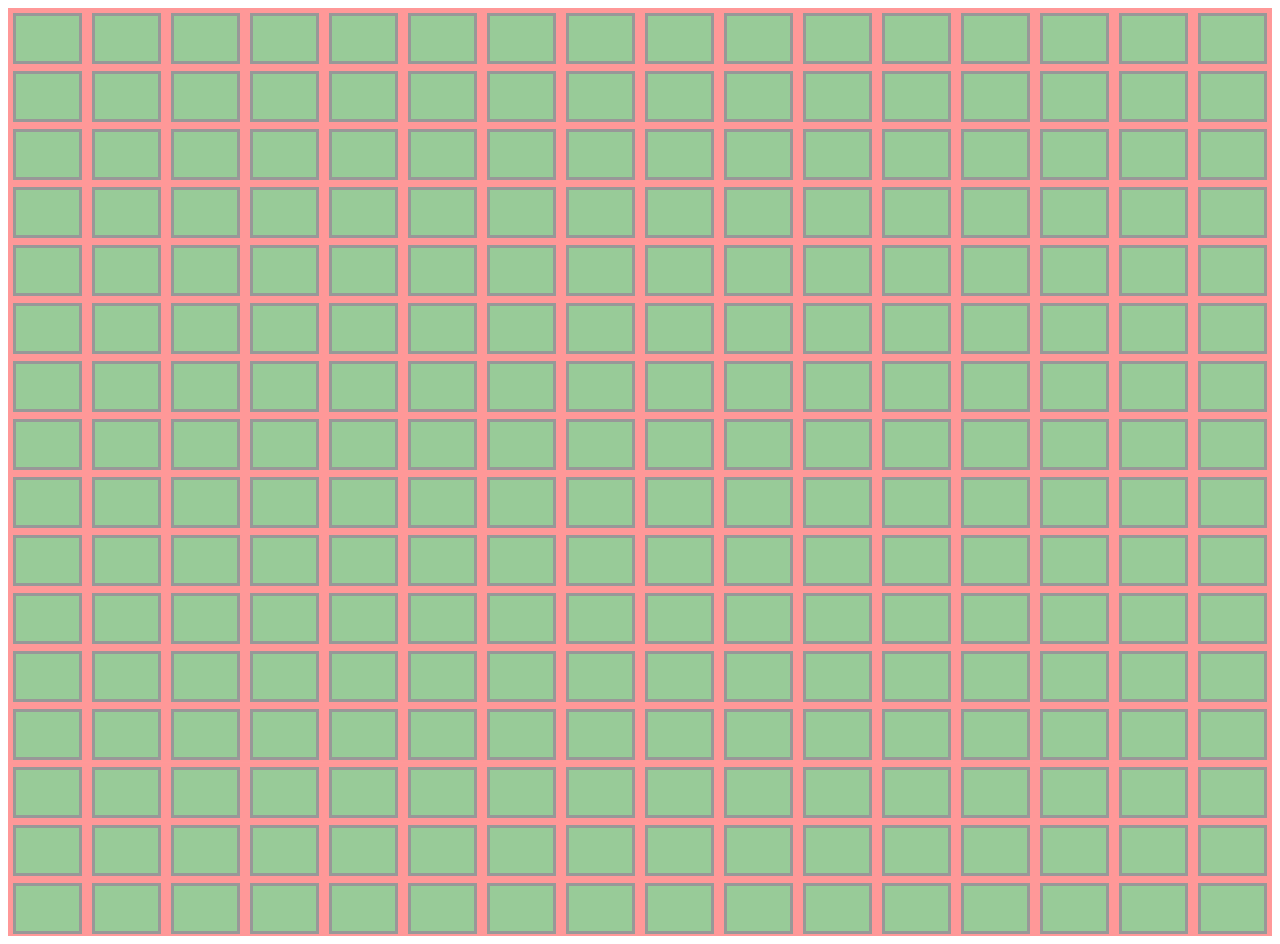
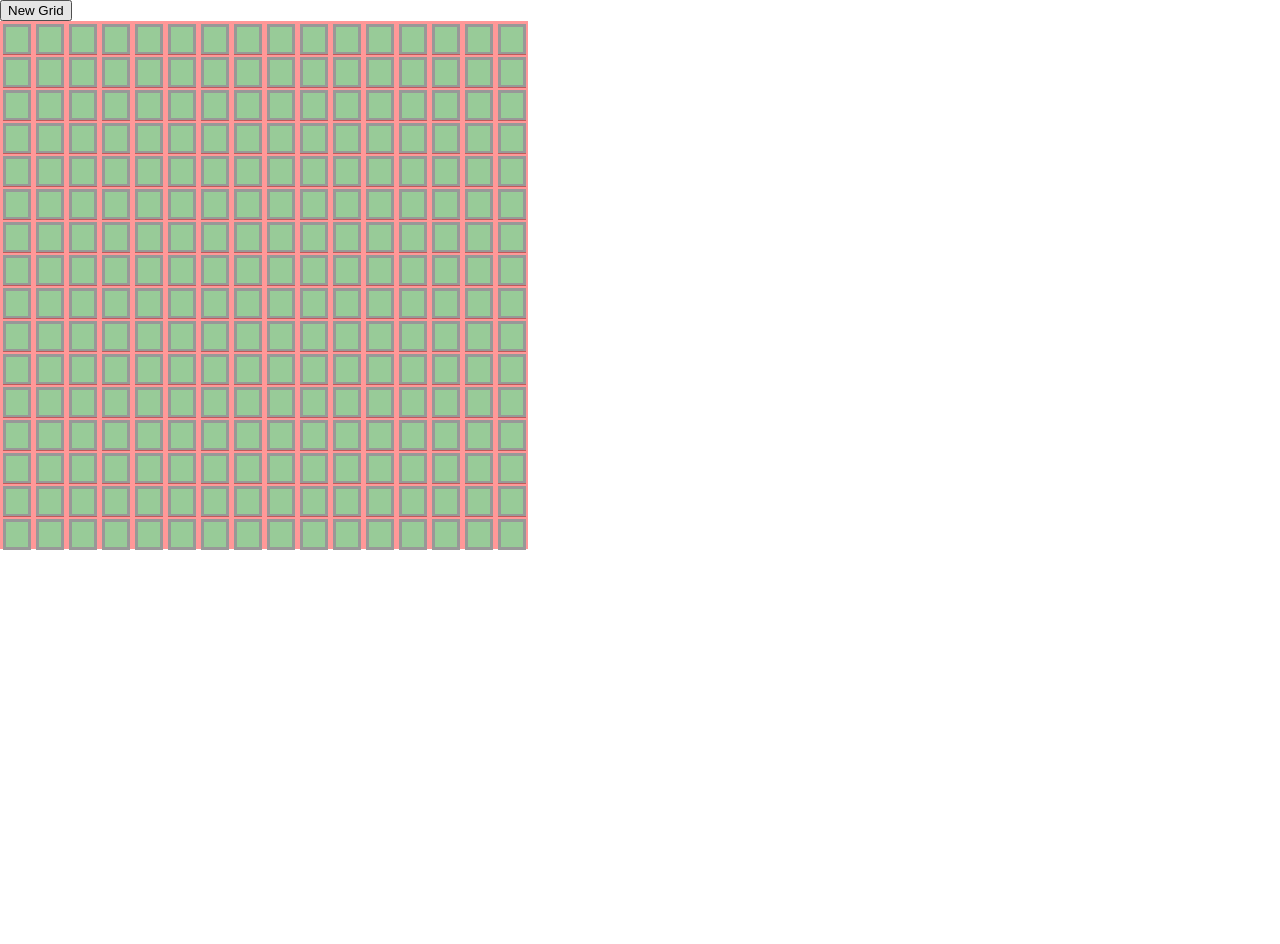
Before and after one commit to GooMoonRyoung/Etch-a-Sketch, a plain HTML site: page index.html in a window 1280 px wide. After the commit the page ends 800 px from the top, so only its background shows below. Drawn offline with Linux system fonts and the light colour scheme.

Commit message:
Moved grid creation logic into a functiom for ease of use. Added buttons creating a new grid to the HTML

```diff
--- a/index.html
+++ b/index.html
@@ -9,6 +9,8 @@
     <link rel="stylesheet" href="style.css">
 </head>
 <body>
+    <button>New Grid
+    </button>
     <div id="container"></div>
 </body>
 </html>
--- a/jsfile.js
+++ b/jsfile.js
@@ -4,13 +4,16 @@ I will add a hover event to the boxes that adds a transition/css class and when
 */
 
 const container = document.querySelector('#container');
-
-for ( r=1; r <= 16; r++){
+const xDefault = 16
+const yDefault = 16
+//This is the logic for creating the first 16 rows and 16 boxes in each row
+function createGrid(yAxis, xAxis){
+    for ( r=1; r <= yAxis; r++){
         const row = document.createElement('div');
         row.classList.add(`row`);
         row.classList.add(`r${r}`);
         container.appendChild(row);
-    for (b= 0; b < 16; b++){
+        for (b= 0; b < xAxis; b++){
             const currentRow = document.querySelector(`.r${r}`);
             console.log(currentRow);
             const box = document.createElement('div');
@@ -18,3 +21,5 @@ for ( r=1; r <= 16; r++){
             currentRow.appendChild(box);
         }
     }
+}
+createGrid(yDefault, xDefault)
--- a/style.css
+++ b/style.css
@@ -1,12 +1,16 @@
+body{
+    margin: 0;
+}
+
 #container{
     display: flex;
     flex-direction: column;
-
+    width: 528px;
 }
 
 .row{
     display: flex;
-    height: 58px;
+    height: 33px;
     background-color: red;
     opacity: 40%;
     flex-grow: 1;
@@ -16,10 +20,10 @@
 
 
 .box{
-    height: 45px;
+    height: 25px;
     flex: auto;
     background-color: green;
     border-style: solid;
     border-color: black;
-    margin: 5px;
+    margin: 2.5px;
 }
```
Lines whose indentation alone changed are shown as unchanged.
